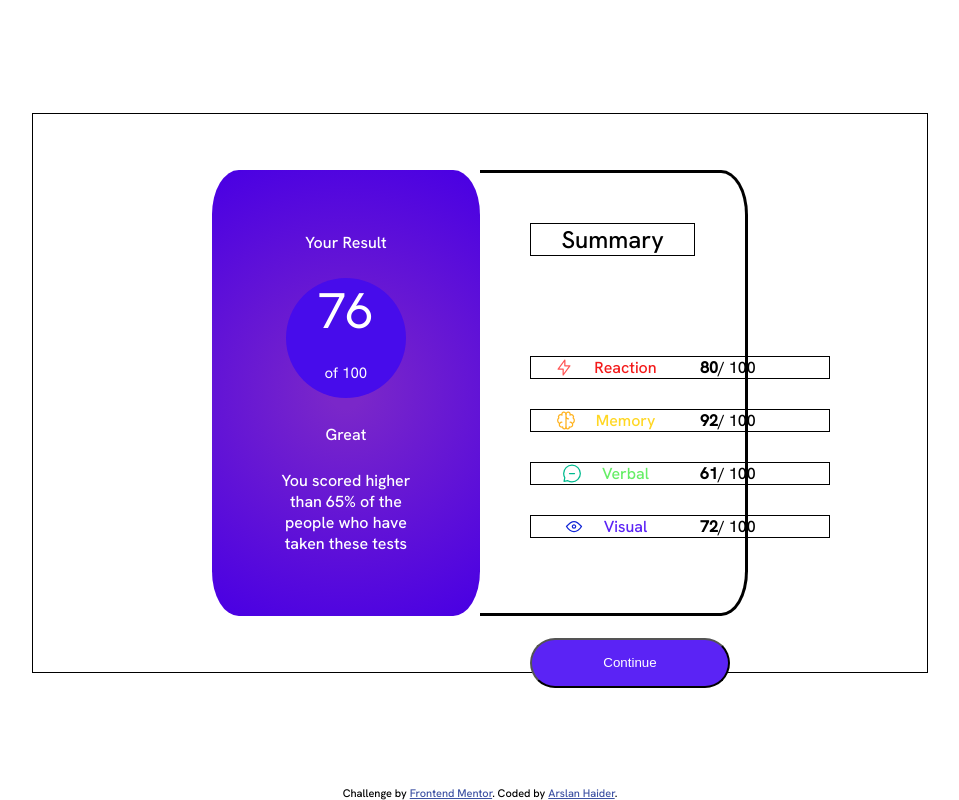
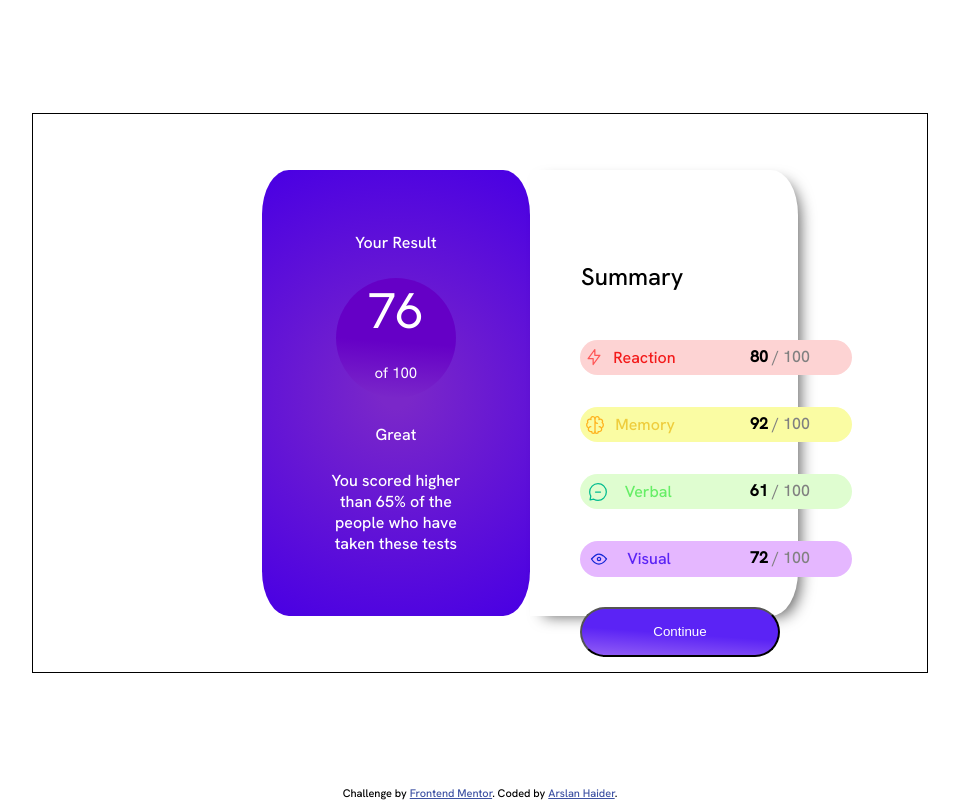
Before and after one commit to ArslanHaaider/Result-Summary-Component, a plain HTML site: page results-summary-component-main/index.html in a window 1280 px wide. Shown: the whole page, without its empty margins (160-1119 px from the left). Drawn offline with Linux system fonts and the light colour scheme.

Commit message:
Complete the Desktop Ui

```diff
--- a/results-summary-component-main/index.html
+++ b/results-summary-component-main/index.html
@@ -43,25 +43,26 @@
           <li>
             <span class="icon-title red"
               ><img src="./assets/images/icon-reaction.svg" alt="" />
-              Reaction </span
-            ><strong> 80 </strong> / 100
+              Reaction</span>
+             <span class="score"><strong style="color: black;"> 80 </strong> / 100
+          </span>
           </li>
           <li>
             <span class="icon-title yellow"
               ><img src="./assets/images/icon-memory.svg" alt="" />
               Memory </span
-            ><strong> 92</strong> / 100
+            > <span class="score"><strong style="color: black;"> 92</strong> / 100</span>
           </li>
           <li>
             <span class="icon-title green">
               <img src="./assets/images/icon-verbal.svg" alt="" /> Verbal </span
-            ><strong> 61 </strong> / 100
+            ><span class="score"><strong  style="color: black;"> 61 </strong> / 100 </span>
           </li>
           <li>
             <span class="icon-title purple"
               ><img src="./assets/images/icon-visual.svg" alt="" />
               Visual </span
-            ><strong> 72 </strong> / 100
+            ><span class="score"><strong style="color: black;"> 72 </strong> / 100</span>
           </li>
         </ul>
         <button class="continue">Continue</button>
--- a/results-summary-component-main/style.css
+++ b/results-summary-component-main/style.css
@@ -42,6 +42,7 @@ main{
     color: white;
     background: rgb(122,39,201);
     background: radial-gradient(circle, rgba(122,39,201,1) 6%, rgba(74,0,227,1) 97%);
+    margin-left: 100px;
  }
 
 .comments{
@@ -62,7 +63,8 @@ main{
     border-radius: 60px;
     height: 120px;
     width: 120px;
-    background-color: #470CEB;
+    background: rgb(101,0,198);
+    background: linear-gradient(184deg, rgba(101,0,198,1) 53%, rgba(122,39,201,1) 97%);
     font-family: 'text';
     margin: auto;
 }
@@ -75,64 +77,100 @@ main{
 /* right card styling  */
 .right-section{
     text-align: center;
-    border: 3px solid black ;
+    /* border: 3px solid black ; */
     border-width: 3px 3px 3px 0px;
     height: 80%;
     width: 30%;
     padding: 50px;
     border-radius: 0 10% 10% 0;
+    box-shadow: 8px 6px 15px -6px rgba(0,0,0,0.64);
 }
 
 .right-heading{
     width: 100%;
+    height: 3rem;
     font-size: x-large;
-    border: 1px solid black ;
-    margin-top: -auto;
+    /* border: 1px solid black ; */
+    padding: 1px;
+    text-align: left;
+    margin-top: 40px;
 }
 
 .summary-cards{
     width: 100%;
-    margin-top:100px;
+    margin-top:10px;
+
 }
 .summary-cards li{
-    margin-top: 30px;
+    margin-top: 2rem;
     list-style: none;
-    width: 300px;
-    border: 1px solid black;
+    width: 17rem;
+    height: 2.2rem;
     display: flex;
+    border-radius: 100px;
+    text-align: top;
 }
 .icon-title{
-    margin-right: 20px;
+    margin-right: 50px;
     /* margin-top: 10px; */
-    width: 50%;
-    /* border: 1px solid orange; */
+    /* border: 1px solid black;  */
     display: inline-flex;
-    justify-content: center;
-
+    width: 100px;
+    justify-content: space-around;
+    align-items: center;
+    /* margin-top: 10px; */
 }
-.summary-cards:nth-child(1){
-    background-color: gold;
+ul li img{
+    /* margin-left:-40px; */
+    /* margin-top: 10px; */
+    /* position:absolute; */
+    width: 20px;
 }
-.icon-title img{
-    margin-right: 20px;
+.score{
+    /* border: 1px solid black; */
+    width: 100px;
+    height: 30px;
+    text-align: center;
+    margin-top: 6px;
+    color: grey;
 }
 .continue{
-    margin-top:100px;
-    background-color: #5b23f5;
+    margin-top:30px;
+    background: rgb(91, 35, 245);
+    background: linear-gradient(184deg, rgb(91, 35, 245) 53%, rgb(142, 90, 245) 97%);
     width: 200px;
     height: 50px;
     color: white;
     border-radius: 400px;
+    cursor: pointer;
 }
 .red{
     color: rgb(243, 26, 26);
+    text-align: center;
 }
 .green{
     color: rgb(102, 238, 102);
 }
 .yellow{
-    color: rgb(255, 215, 35);
+    color: rgb(238, 205, 61);
 }
 .purple{
     color: #5b23f5;
 }
+
+.summary-cards li:nth-child(1){
+    background-color:rgb(253, 211, 211);
+}
+.summary-cards li:nth-child(3){
+    background-color:rgb(223, 253, 208);
+}
+.summary-cards li:nth-child(2){
+    background-color:rgb(250, 252, 163);
+}
+.summary-cards li:nth-child(4){
+    background-color:rgb(229, 183, 255);
+}
+.summary-cards li .out-off{
+    display: inline-block;
+    margin-bottom:
+}
```
